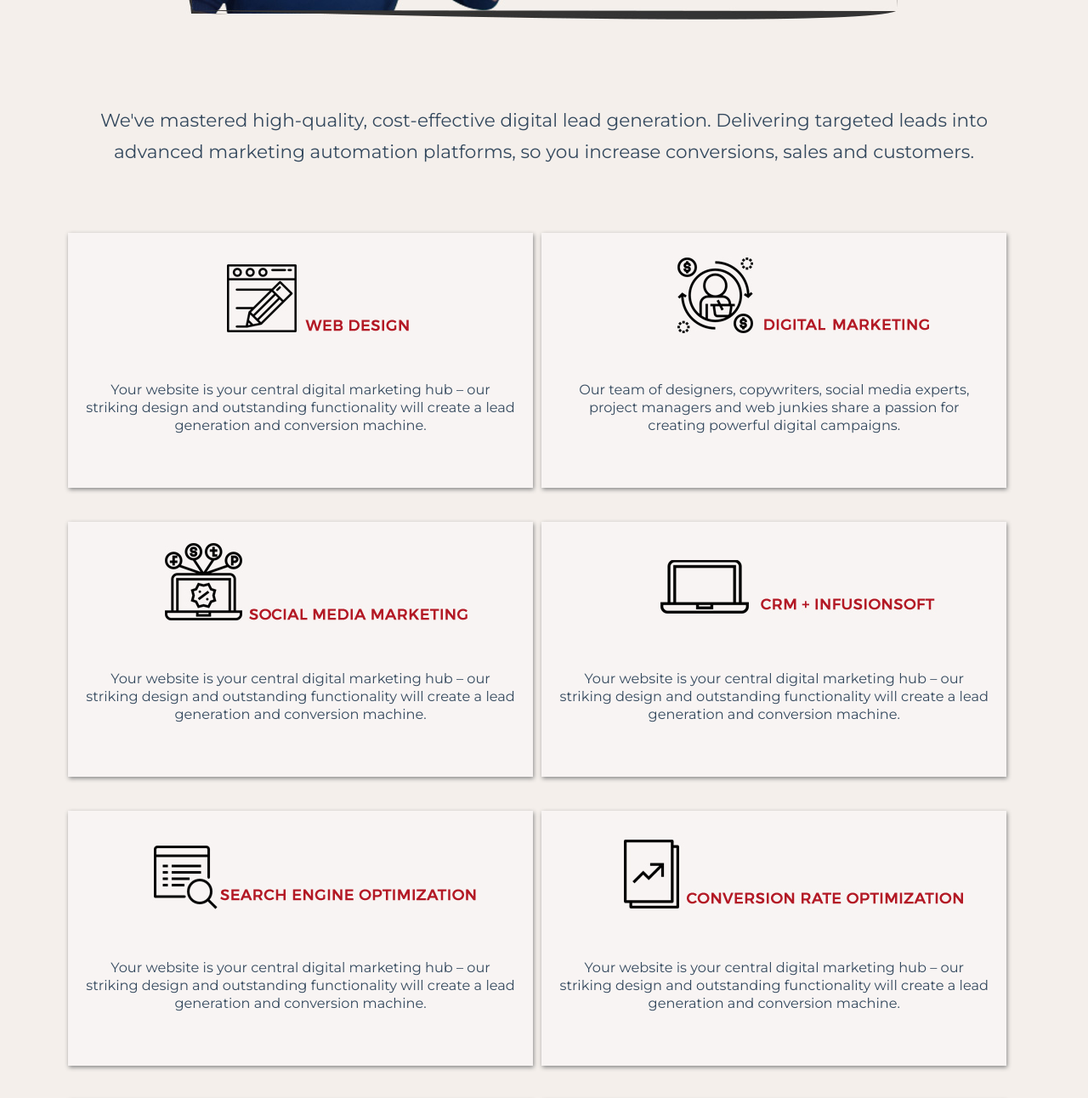
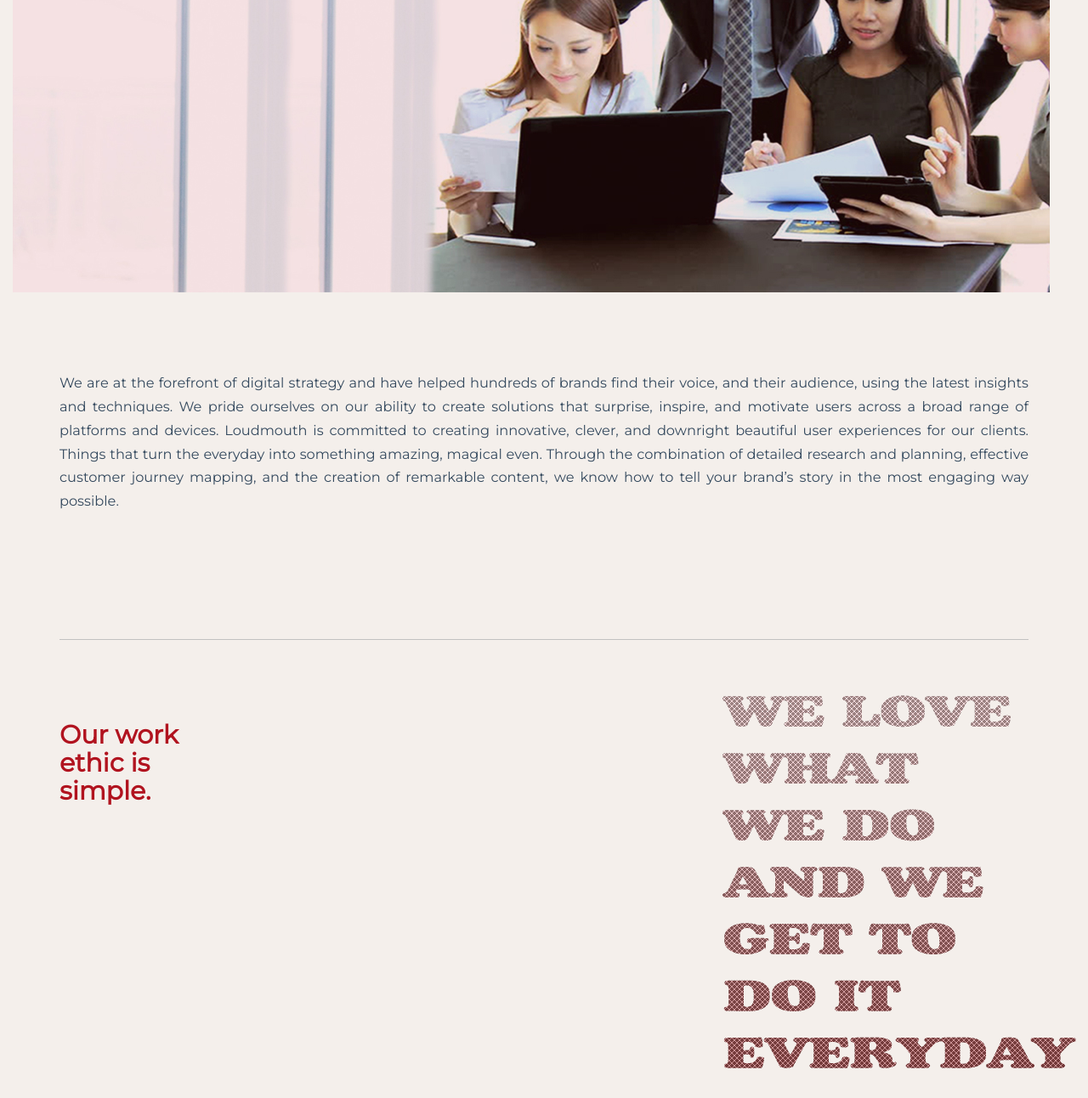
Before and after one commit to minnkoaung/loudmouth, a plain HTML site: page aboutus.html in a window 1280 px wide. Shown: the part 620-1912 px from the top of the page at 85% size. Drawn offline with Linux system fonts and the light colour scheme.

Commit message:
about page template added

```diff
--- a/aboutus.html
+++ b/aboutus.html
@@ -59,61 +59,38 @@
             <!-- nav row end -->
 
         </div>
+        <div class="clearfix"></div>
+        <div class="container-fluid maincontents">
 
-        <div class="container-fluid maincontents">
-            <div class="row feature-row">
-                <div class="container feature-container">
-                    <div class="col-md-12 feature-grid">
-                        <img src="img/feature-banner.jpg" class="img-responsive" alt="">
-                    </div>
-                    <div class="col-md-12 feature-text">
-                        <p class=" text-center" style="font-size: 1.2em;">
-                            We've mastered high-quality, cost-effective digital lead generation. Delivering targeted leads into advanced marketing automation platforms, so you increase conversions, sales and customers.
-                        </p>
-                    </div>
+            <br><br>
+            <div class="row about-feature-row">
+                <div class="container">
+                    <h3 class="about-title text-center">Make yourself heard</h3>
+                    <p class="about-feature-text text-center" style="padding: 40px 0 40px 0;"">
+                        <strong>We built Loudmouth on passion and innovation and have set ourselves a challenge:</strong> to become Singapore's leading digital agency by 2020.
+                    </p>
                 </div>
             </div>
-            <!-- feature-row -->
-            <br><br>
+            <div class="row about-feature-img-row" style="margin-top: 80px;">
 
-            <div class="row contents-grid-row">
-                <div class="container content-grid-container">
-                    <div class="single-grid">
-                        <img class="img-responsive" src="img/images/LoudMouth-img_03.jpg" alt="">
-                        <p class="text-center">Your website is your central digital marketing hub – our striking design and outstanding functionality will create a lead generation and conversion machine.</p>
-                    </div>
-                    <div class="single-grid">
-                        <img class="img-responsive" src="img/images/LoudMouth-img_05.jpg" alt="">
-                        <p class="text-center">Our team of designers, copywriters, social media experts, project managers and web junkies share a passion for creating powerful digital campaigns.</p>
-                    </div>
-                    <div class="single-grid">
-                        <img class="img-responsive" src="img/images/LoudMouth-img_09.jpg" alt="">
-                        <p class="text-center">Your website is your central digital marketing hub – our striking design and outstanding functionality will create a lead generation and conversion machine.</p>
-                    </div>
-                    <div class="single-grid">
-                        <img class="img-responsive" src="img/images/LoudMouth-img_10.jpg" alt="">
-                        <p class="text-center">Your website is your central digital marketing hub – our striking design and outstanding functionality will create a lead generation and conversion machine.</p>
-                    </div>
-                    <div class="single-grid">
-                        <img class="img-responsive" src="img/images/LoudMouth-img_13.jpg" alt="">
-                        <p class="text-center">Your website is your central digital marketing hub – our striking design and outstanding functionality will create a lead generation and conversion machine.</p>
-                    </div>
-                    <div class="single-grid">
-                        <img class="img-responsive" src="img/images/LoudMouth-img_14.jpg" alt="">
-                        <p class="text-center">Your website is your central digital marketing hub – our striking design and outstanding functionality will create a lead generation and conversion machine.</p>
-                    </div>
-                    <div class="single-grid">
-                        <img class="img-responsive" src="img/images/LoudMouth-img_14.jpg" alt="">
-                        <p class="text-center">Your website is your central digital marketing hub – our striking design and outstanding functionality will create a lead generation and conversion machine.</p>
-                    </div>
-                    <div class="single-grid">
-                        <img class="img-responsive" src="img/images/LoudMouth-img_20.jpg" alt="">
-                        <p class="text-center">Your website is your central digital marketing hub – our striking design and outstanding functionality will create a lead generation and conversion machine.</p>
-                    </div>
-
+            </div>
+            <div class="row">
+                <div class="container">
+                    <p style="padding: 93px 0 148px 0;text-align: justify;border-bottom:1px solid #c2c1c1; ">We are at the forefront of digital strategy and have helped hundreds of brands find their voice, and their audience, using the latest insights and techniques. We pride ourselves on our ability to create solutions that surprise, inspire, and motivate users across a broad range of platforms and devices. Loudmouth is committed to creating innovative, clever, and downright beautiful user experiences for our clients. Things that turn the everyday into something amazing, magical even.  Through the combination of detailed research and planning, effective customer journey mapping, and the creation of remarkable content, we know how to tell your brand’s story in the most engaging way possible.</p>
                 </div>
             </div>
-            <!-- feature-row -->
+
+             <div class="row work-ethic">
+                <div class="container" style="padding:50px 0 50px 0;">
+                <div class="col-md-2">
+                    <h3>Our work ethic is simple.</h3>
+                </div>
+                <div class="col-md-4 col-md-offset-6">
+                    <img src="img/workethic.png" alt="">
+                </div>
+
+            </div>
+
         </div>
         <!-- maincontent end -->
         <footer class="footer">
--- a/css/style.css
+++ b/css/style.css
@@ -9,6 +9,10 @@ a {
 
 p {
     font-size: 0.9em;
+}
+h3{
+    color: #b1131f;
+    font-size: 30px;
 }
 
 .navbar-default {
@@ -65,3 +69,15 @@ p {
     padding: 40px 0;
     background: #f8f4f3;
 }
+
+.about-title{
+    padding: 30px 0 52px 0;
+    border-bottom: 1px solid #c2c1c1;
+}
+.about-feature-img-row{
+    width: 100%;
+    height: 538px;
+    background: url(../img/about-feature-img.jpg);
+    background-repeat: no-repeat;
+    background-position: center center;
+}
```
Also changed, not shown: img/about-feature-img.jpg (added), img/workethic.png (added).
